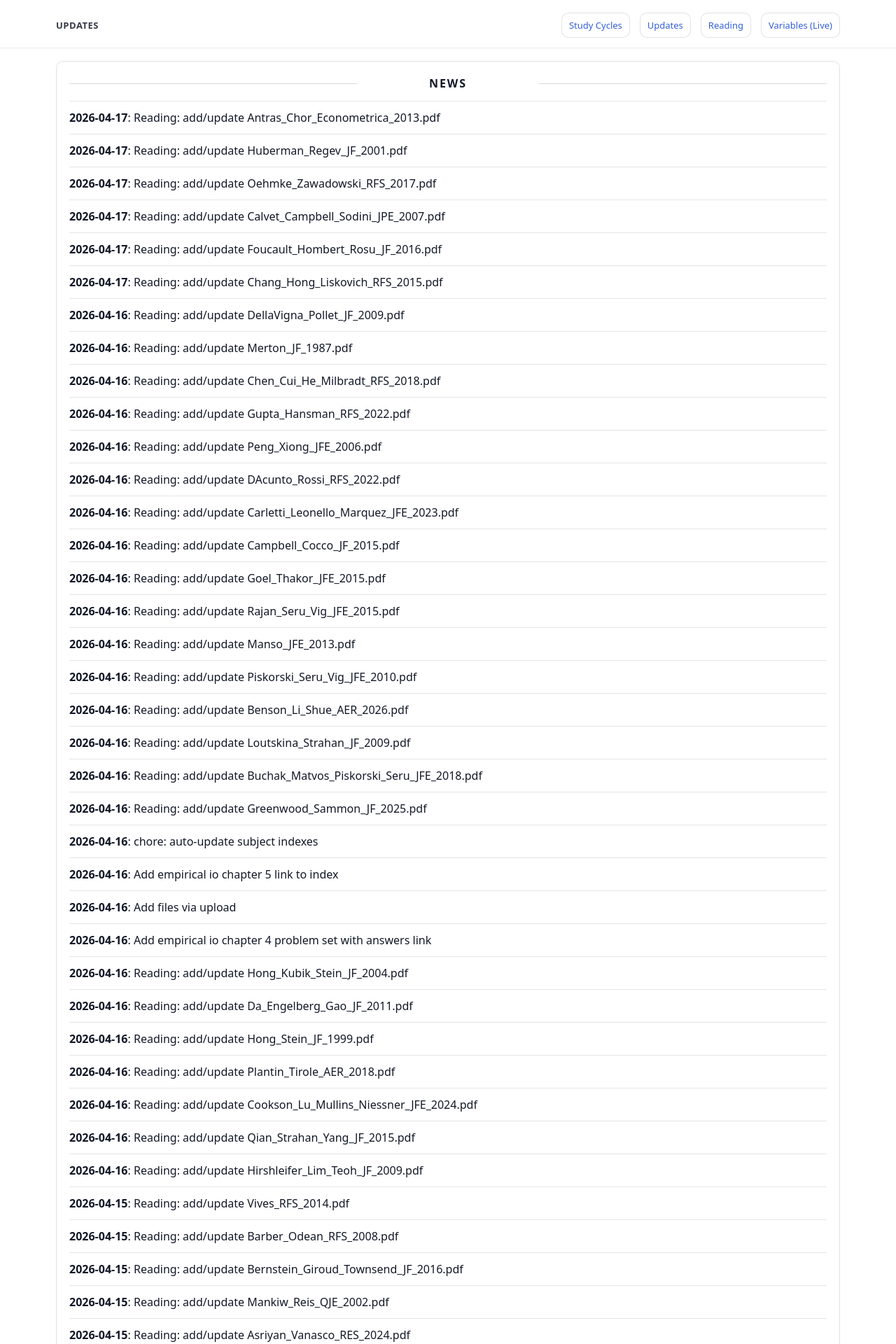
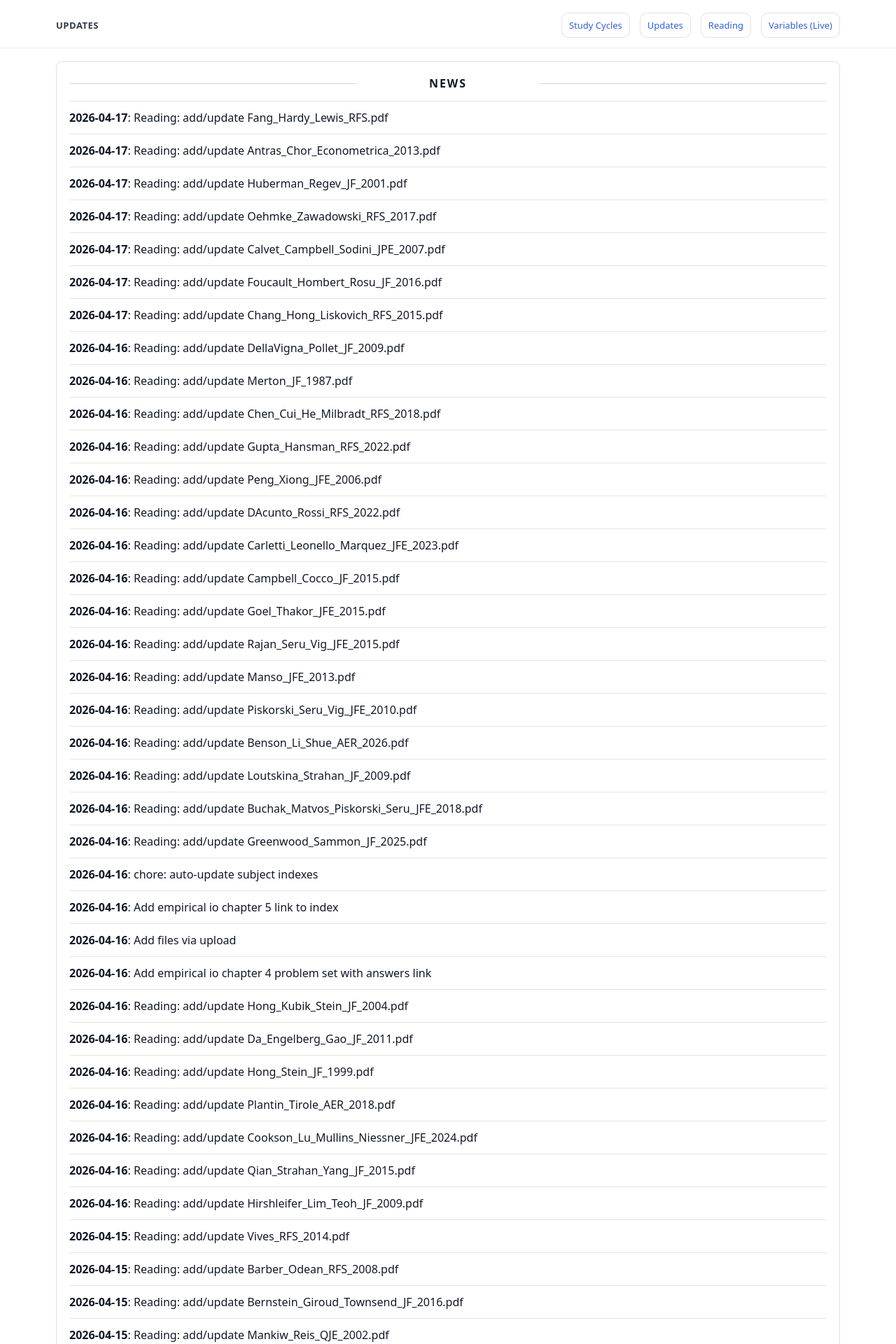
Before and after one commit to yaxinzn/study-archive, a Jekyll site: the page built from updates/index.md, in a window 1280 px wide. Shown: the top 1920 px of the page at 70% size. Built offline with Jekyll 4.4.1, drawn with Linux system fonts in a browser that asks for light colours; some of the changed text lies outside the part shown.

Commit message:
chore: update NEWS feed

```diff
--- a/_data/news.yml
+++ b/_data/news.yml
@@ -1,4 +1,7 @@
 # Auto-generated update history (sorted newest -> oldest). Do not edit manually.
+- ts: "1776415928"
+  date: "2026-04-17"
+  title: "Reading: add/update Fang_Hardy_Lewis_RFS.pdf"
 - ts: "1776414310"
   date: "2026-04-17"
   title: "Reading: add/update Antras_Chor_Econometrica_2013.pdf"
```
